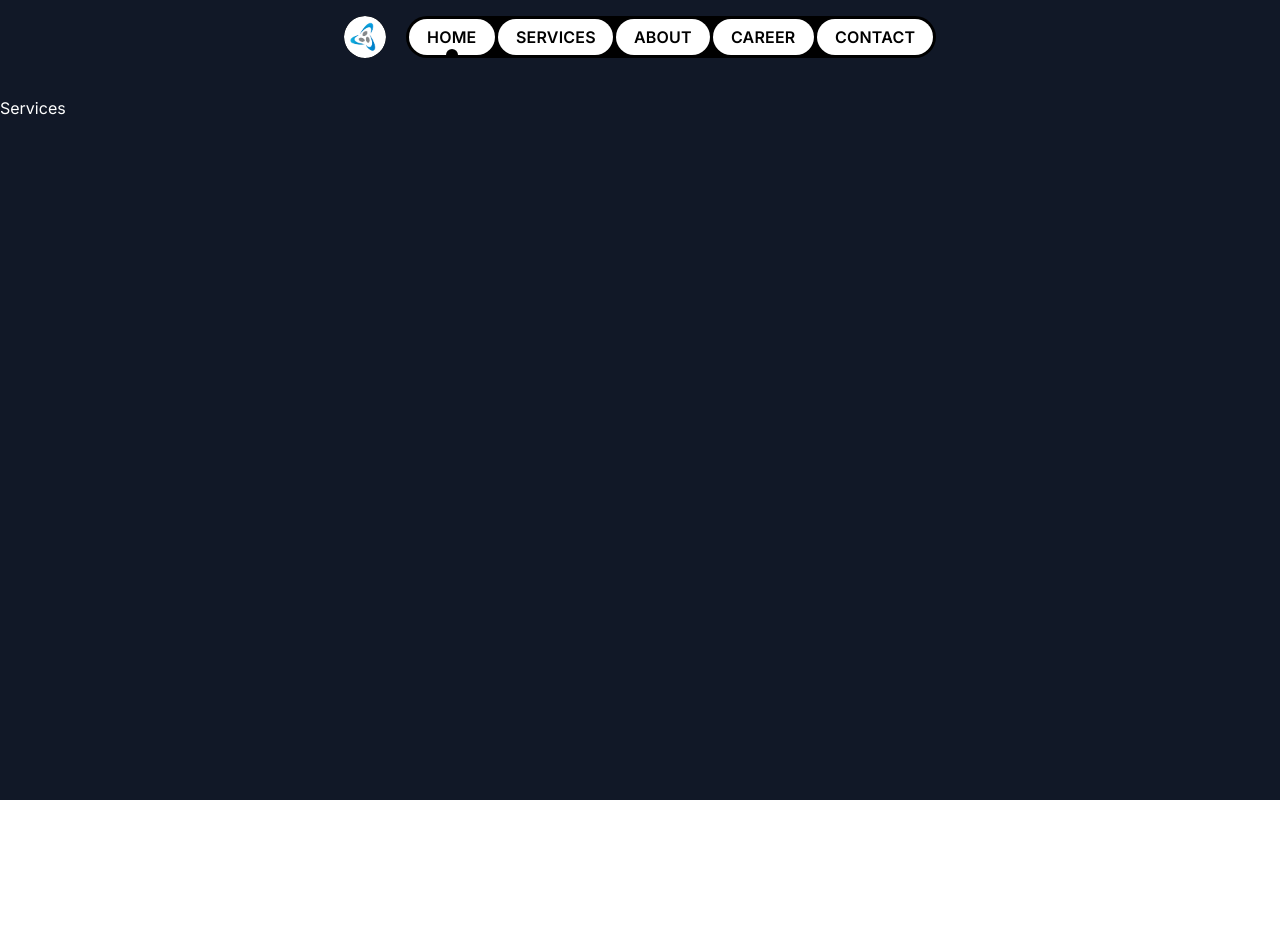
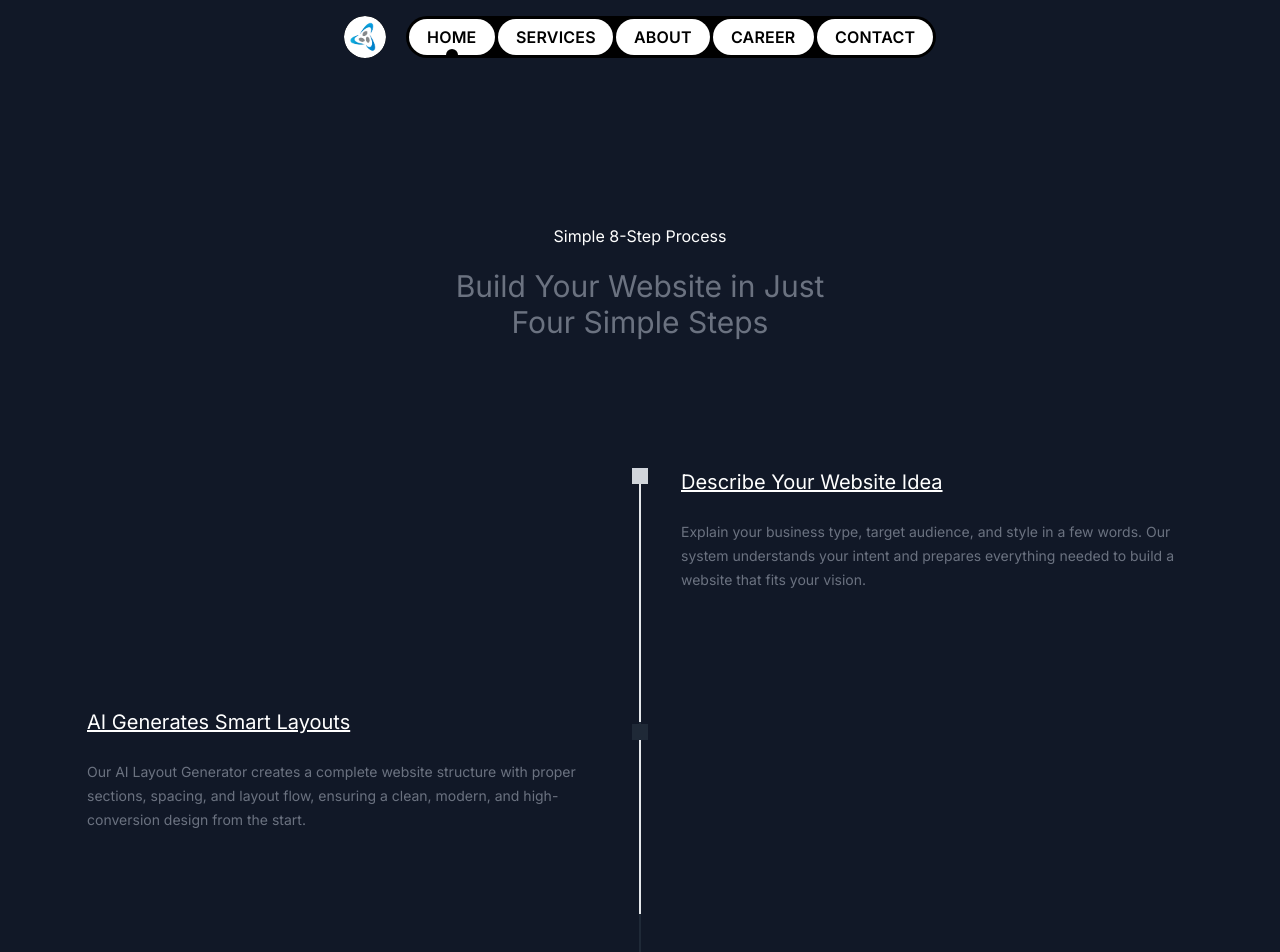
Before and after one commit to mhd-muzammil/Skiez_Technologies, a React (Vite) app in the folder Client/: page /services in a window 1280 px wide. Shown: the top 952 px of the page. Before the commit the page ends 800 px from the top, so only its background shows below. Built offline with nearby package versions, Linux system fonts and the light colour scheme.

Commit message:
timeline added

```diff
--- /dev/null
+++ b/Client/src/components/scroll-approach.jsx
@@ -0,0 +1,63 @@
+"use client";
+import React from "react";
+import { StickyScroll } from "../components/ui/sticky-scroll-reveal";
+
+const content = [
+  {
+    title: "Design",
+    description:
+      "The design phase focuses on understanding the problem, the users, and the goals of the product. It involves user research, requirement analysis, wireframing, and creating intuitive UI/UX designs. This phase ensures the application is visually appealing, easy to use, accessible, and aligned with user expectations before moving into development.",
+    content: (
+      <img
+        src="https://images.unsplash.com/photo-1581291518857-4e27b48ff24e?w=600&auto=format&fit=crop&q=60&ixlib=rb-4.1.0&ixid=M3wxMjA3fDB8MHxzZWFyY2h8MTJ8fHdlYiUyMGRlc2lnbnxlbnwwfHwwfHx8MA%3D%3D"
+        alt="Design phase"
+        className="h-full w-full object-cover rounded-xl"
+      />
+    ),
+  },
+  {
+    title: "Development",
+    description:
+      "During the development phase, the approved designs are transformed into a functional application using modern technologies and best coding practices. Developers build features, integrate APIs, manage databases, and ensure performance, security, and scalability. This phase is all about turning ideas into reliable, maintainable, and efficient software.",
+    content: (
+      <img
+        src="https://media.istockphoto.com/id/2202071517/photo/computer-programming.jpg?s=612x612&w=0&k=20&c=axtPMj1s0KdXa7y9_s9ngcmFG3riDsVf4XOIFjT9CQQ="
+        alt="Development phase"
+        className="h-full w-full object-cover rounded-xl"
+      />
+    ),
+  },
+  {
+    title: "Testing",
+    description:
+      "The testing phase ensures the application works correctly and meets quality standards. It includes unit testing, integration testing, system testing, and user acceptance testing. Bugs, performance issues, and edge cases are identified and resolved to guarantee a stable, secure, and smooth user experience before release.",
+    content: (
+      <img
+        src="https://media.istockphoto.com/id/952729630/photo/test-pushing-keyboard-with-finger-3d-illustration.jpg?s=612x612&w=0&k=20&c=y6zIqQjHBkqN1LPQ8xXJD8qFLwWwRVanFLhhhppczNE="
+        alt="Testing phase"
+        className="h-full w-full object-cover rounded-xl"
+      />
+    ),
+  },
+  {
+    title: "Deployment",
+    description:
+      "Deployment is the final phase where the application is released to production. This includes configuring servers, setting up CI/CD pipelines, deploying builds, and monitoring system performance. The goal is to ensure a smooth launch, minimal downtime, and continuous availability while supporting future updates and improvements.",
+    content: (
+      <img
+        src="https://images.unsplash.com/photo-1667422380246-3bed910ffae1?w=600&auto=format&fit=crop&q=60&ixlib=rb-4.1.0&ixid=M3wxMjA3fDB8MHxzZWFyY2h8NHx8d2ViJTIwc2l0ZSUyMGRlcGxveW1lbnR8ZW58MHx8MHx8fDA%3D"
+        alt="Deployment phase"
+        className="h-full w-full object-cover rounded-xl"
+      />
+    ),
+  },
+];
+
+
+export function StickyScrollRevealDemo() {
+  return (
+    <div className="w-full py-4">
+      <StickyScroll content={content} />
+    </div>
+  );
+}
--- a/Client/src/pages/Services.jsx
+++ b/Client/src/pages/Services.jsx
@@ -1,9 +1,139 @@
-import React from 'react'
+"use client";
 
-const Services = () => {
+import { useEffect, useRef, useState } from "react";
+
+const leftSteps = [
+  {
+    title: "AI Generates Smart Layouts",
+    description:
+      "Our AI Layout Generator creates a complete website structure with proper sections, spacing, and layout flow, ensuring a clean, modern, and high-conversion design from the start.",
+  },
+  {
+    title: "Website Is Optimized & Published",
+    description:
+      "Performance Optimization is applied automatically to improve speed, structure, and responsiveness, so your website is fast, stable, and ready to publish across all devices.",
+  },
+  {
+    title: "Website Is Optimized & Published",
+    description:
+      "Performance Optimization is applied automatically to improve speed, structure, and responsiveness, so your website is fast, stable, and ready to publish across all devices.",
+  },
+  {
+    title: "Website Is Optimized & Published",
+    description:
+      "Performance Optimization is applied automatically to improve speed, structure, and responsiveness, so your website is fast, stable, and ready to publish across all devices.",
+  },
+];
+
+const rightSteps = [
+  {
+    title: "Describe Your Website Idea",
+    description:
+      "Explain your business type, target audience, and style in a few words. Our system understands your intent and prepares everything needed to build a website that fits your vision.",
+  },
+  {
+    title: "Content Is Written Automatically",
+    description:
+      "The AI Content Writer generates headlines, section text, and call-to-actions tailored to your website goals, keeping everything clear, engaging, and optimized for user interaction.",
+  },
+  {
+    title: "Content Is Written Automatically",
+    description:
+      "The AI Content Writer generates headlines, section text, and call-to-actions tailored to your website goals, keeping everything clear, engaging, and optimized for user interaction.",
+  },
+  {
+    title: "Content Is Written Automatically",
+    description:
+      "The AI Content Writer generates headlines, section text, and call-to-actions tailored to your website goals, keeping everything clear, engaging, and optimized for user interaction.",
+  },
+];
+
+export default function BuildProcess() {
+  const segmentRefs = useRef([]);
+  const [progress, setProgress] = useState([0, 0, 0]);
+
+  useEffect(() => {
+    const handleScroll = () => {
+      const updated = segmentRefs.current.map((el) => {
+        if (!el) return 0;
+
+        const rect = el.getBoundingClientRect();
+        const windowHeight = window.innerHeight;
+
+        const start = windowHeight * 0.6;
+        const end = windowHeight * 0.2;
+
+        let percent = (start - rect.top) / (start - end);
+        percent = Math.min(Math.max(percent, 0), 1);
+
+        return percent;
+      });
+
+      setProgress(updated);
+    };
+
+    window.addEventListener("scroll", handleScroll, { passive: true });
+    handleScroll();
+
+    return () => window.removeEventListener("scroll", handleScroll);
+  }, []);
+
   return (
-    <div>Services</div>
-  )
+    <section id="process" className="flex flex-col items-center mt-32">
+      <p className="font-domine">Simple 8-Step Process</p>
+
+      <h3 className="text-3xl max-w-sm text-gray-500 text-center mt-5">
+        Build Your Website in Just Four Simple Steps
+      </h3>
+
+      <div className="flex flex-col md:flex-row mt-20 md:mt-32">
+        <div>
+          {leftSteps.map((step, index) => (
+            <div key={index} className="max-w-lg h-60 md:mt-60">
+              <h3 className="text-xl underline font-domine">{step.title}</h3>
+              <p className="mt-6 text-gray-500 text-sm/6">{step.description}</p>
+            </div>
+          ))}
+        </div>
+
+        <div className="hidden md:flex flex-col items-center">
+          <div className="size-4 bg-gray-300" />
+
+          {[0, 1, 2].map((i) => (
+            <div key={i} className="flex flex-col items-center">
+              <div
+                ref={(el) => {
+                  if (el) segmentRefs.current[i] = el;
+                }}
+                data-index={i}
+                className="relative w-0.5 mx-10 h-60 bg-gray-800 overflow-hidden"
+              >
+                <div
+                  style={{ height: `${progress[i] * 100}%` }}
+                  className="absolute top-0 left-0 w-full bg-gray-200"
+                />
+              </div>
+              <div
+                className={`size-4 ${
+                  progress[i] > 0.95 ? "bg-gray-800" : "bg-gray-800"
+                }`}
+              />
+            </div>
+          ))}
+        </div>
+
+        <div>
+          {rightSteps.map((step, index) => (
+            <div
+              key={index}
+              className={`max-w-lg h-60 ${index === 0 ? "" : "md:mt-60"}`}
+            >
+              <h3 className="text-xl underline font-domine">{step.title}</h3>
+              <p className="mt-6 text-gray-500 text-sm/6">{step.description}</p>
+            </div>
+          ))}
+        </div>
+      </div>
+    </section>
+  );
 }
-
-export default Services
```
